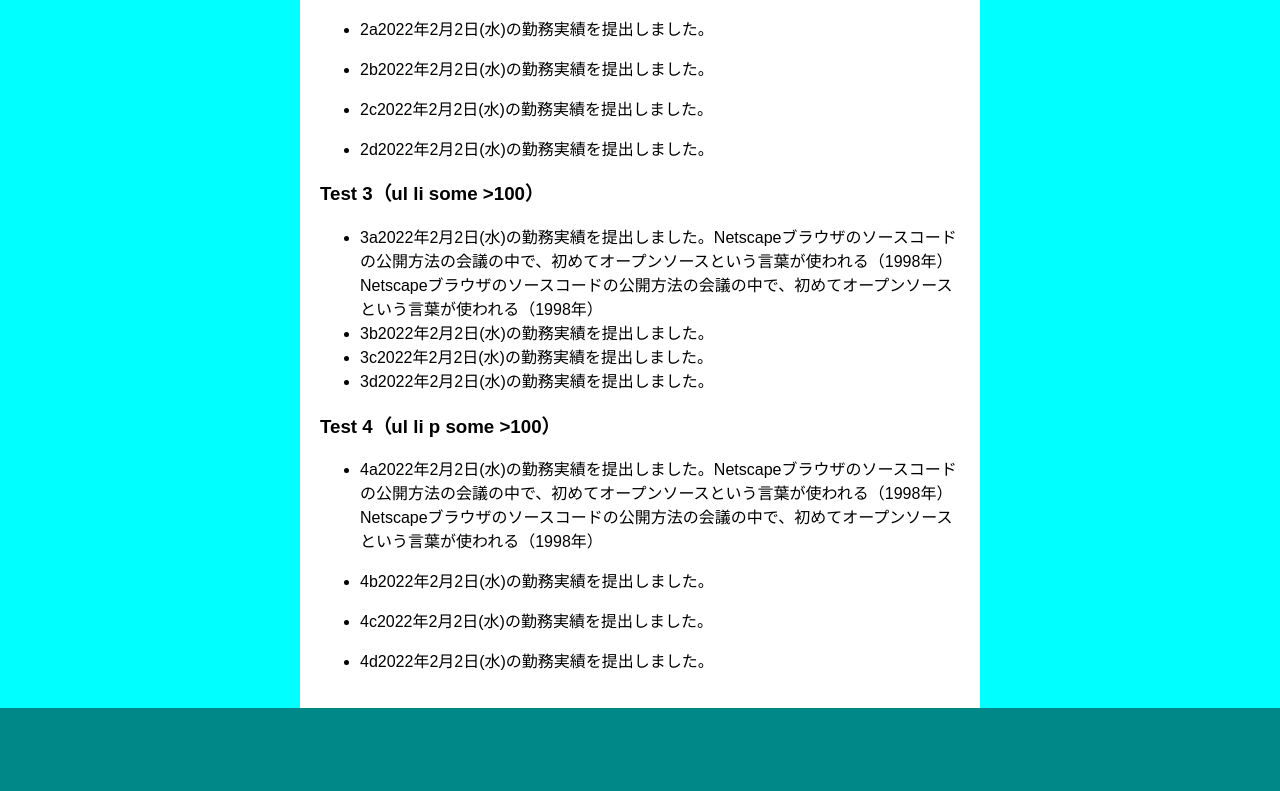
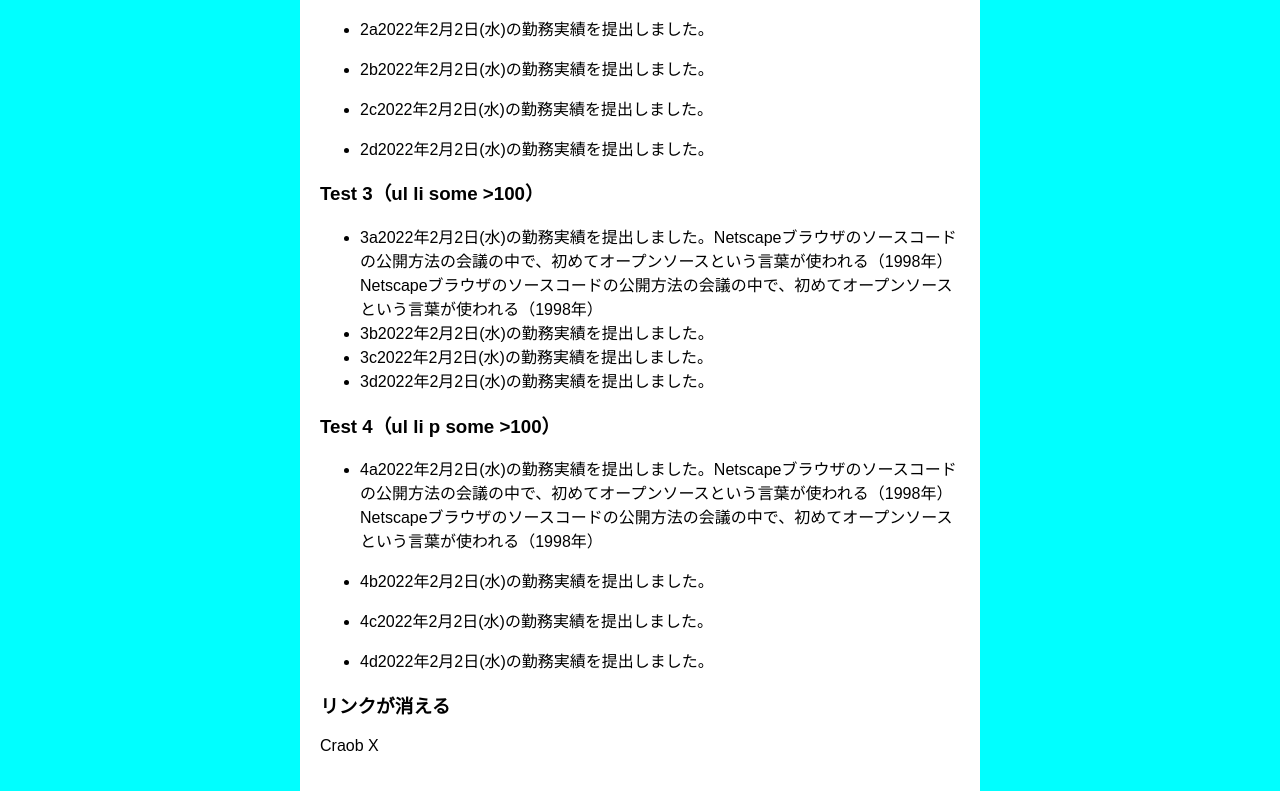
Before and after one commit to ssukuinda1/my-first-static-web-app, a plain HTML site: page src/formatRetainTest.html in a window 1280 px wide. Shown: the part 5986-6777 px from the top of the page. Before the commit the page ends 6694 px from the top, so only its background shows below. Drawn offline with Linux system fonts and the light colour scheme.

Commit message:
Update formatRetainTest.html

```diff
--- a/src/formatRetainTest.html
+++ b/src/formatRetainTest.html
@@ -148,7 +148,8 @@
 <p>4d2022年2月2日(水)の勤務実績を提出しました。</p>
 </li>
 </ul>
-
+<h3>リンクが消える</h3>
+   <p>Craob X</p>
   </main>
 </body>
 <script>
```
